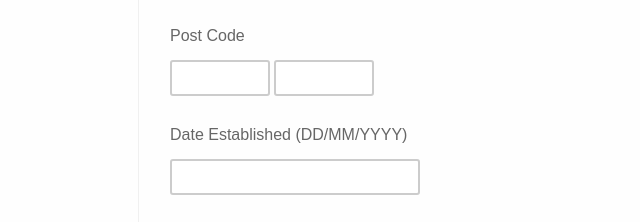
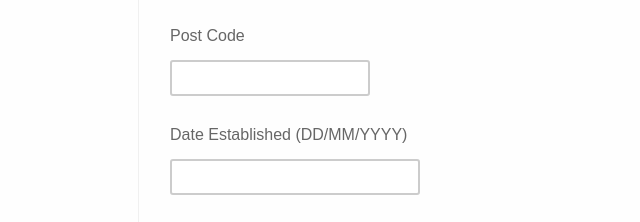
Before and after one commit to davebrokit/insurerTestWebsite, a plain HTML site: page index.html in a window 1280 px wide. Shown: the part 797-1019 px from the top of the page, 270-910 px from the left. Drawn offline with Linux system fonts and the light colour scheme.

Commit message:
Fix Post code

```diff
--- a/index.html
+++ b/index.html
@@ -95,8 +95,7 @@
                         <div id="question_3" class="question Number RISKGROUP_ID_5593">
                             <input type="hidden" class="questionName" value="2313Employees">
                             <div class="text">Post Code</div>
-                            <input type="text" style="width: 100px;" value="" class="">
-                            <input type="text" style="width: 100px;"value="" class="">
+                            <input type="text" style="width: 200px;" value="" class="">
                         </div>
 
                         <div id="question_4" class="question Number RISKGROUP_ID_5593">
```
